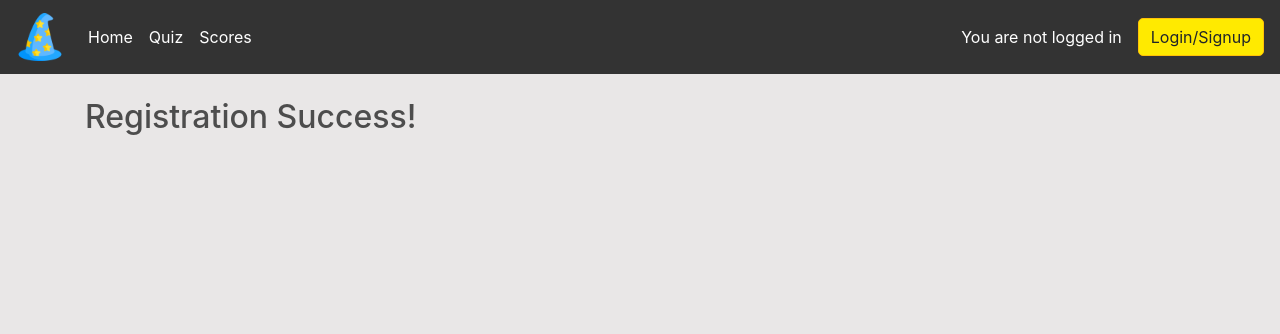
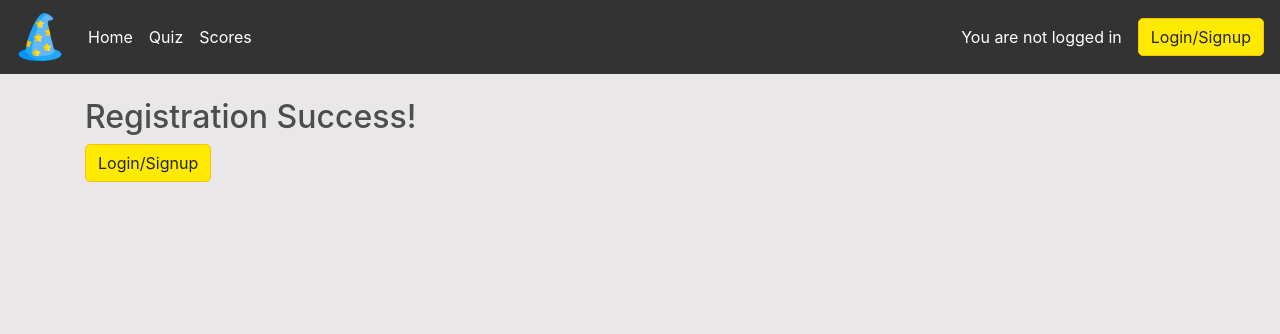
Before and after one commit to MGW-GH/Hackathon3, a Django app: page /registration/success/ in a window 1280 px wide. Shown: the top 334 px of the page. Run offline with Django 4.2, Linux system fonts and the light colour scheme; some libraries are stand-ins or nearby versions.

Commit message:
add: login button

```diff
--- a/templates/accounts/registration/registration-success.html
+++ b/templates/accounts/registration/registration-success.html
@@ -1,4 +1,5 @@
 {% extends "base.html" %}
 {% block content %}
 <h2>Registration Success!</h2>
+<a href="{% url 'login' %}" class="btn btn-warning">Login/Signup</a>
 {% endblock %}
```
